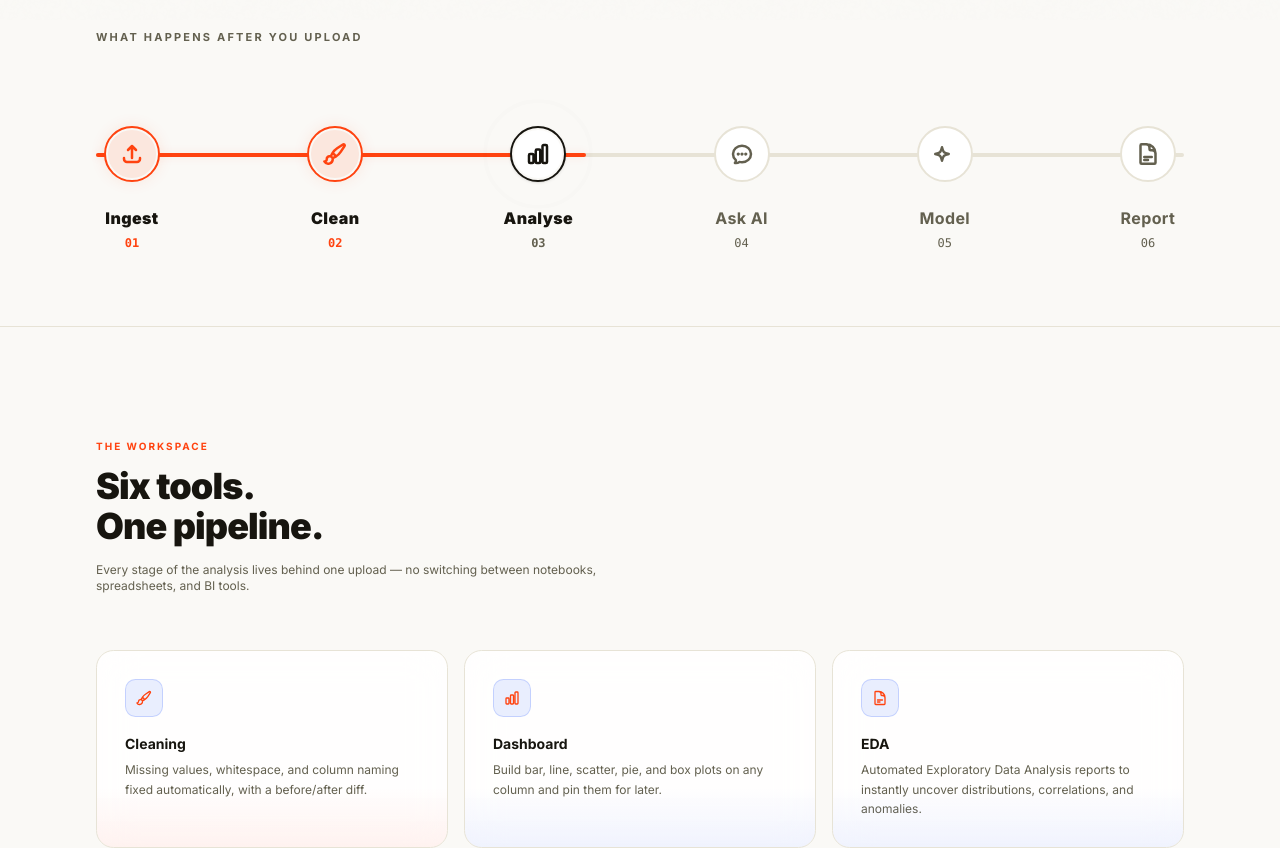
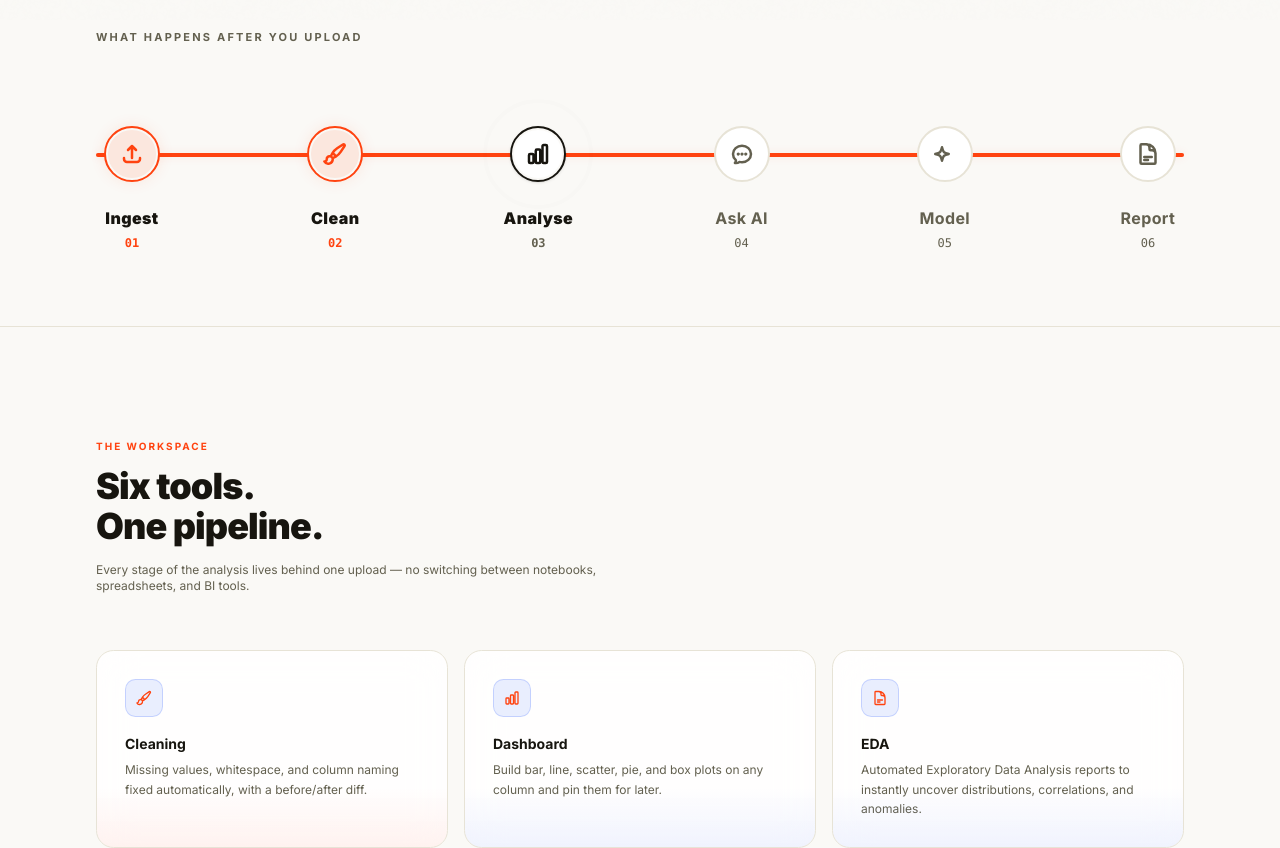
Before and after one commit to Numan-10/DataForge, a Next.js app in the folder frontend/: page / in a window 1280 px wide. Shown: the part 780-1628 px from the top of the page. Built offline with nearby package versions, Linux system fonts and the light colour scheme; no server answers; a web font is replaced by a local one.

Commit message:
Animate timeline line based on scroll using framer-motion

```diff
--- a/frontend/src/app/components/landing/ProcessTimeline.tsx
+++ b/frontend/src/app/components/landing/ProcessTimeline.tsx
@@ -1,20 +1,40 @@
 "use client";
 
-import React from "react";
+import React, { useRef } from "react";
+import { motion, useScroll, useTransform } from "framer-motion";
 
 export default function ProcessTimeline() {
+  const containerRef = useRef<HTMLDivElement>(null);
+
+  const { scrollYProgress } = useScroll({
+    target: containerRef,
+    offset: ["start 85%", "end 45%"] // Starts filling when container enters 85% of screen, finishes when it reaches 45%
+  });
+
+  const widthProgress = useTransform(scrollYProgress, [0, 1], ["0%", "100%"]);
+  const heightProgress = useTransform(scrollYProgress, [0, 1], ["0%", "100%"]);
+
   return (
     <div className="max-w-6xl mx-auto px-5 md:px-8 w-full mt-24 mb-10 pb-6 text-center md:text-left">
       <p className="text-[11px] font-bold uppercase tracking-[0.2em] mb-12 md:mb-20" style={{ color: "var(--txt-m)" }}>
         What happens after you upload
       </p>
 
-      <div className="relative flex flex-col md:flex-row items-center justify-between w-full px-2 gap-y-12 md:gap-y-0">
+      <div ref={containerRef} className="relative flex flex-col md:flex-row items-center justify-between w-full px-2 gap-y-12 md:gap-y-0">
         {/* Background line */}
         <div className="absolute top-0 md:top-[27px] left-1/2 md:left-0 -translate-x-1/2 md:translate-x-0 w-[2px] md:w-full h-full md:h-[4px] rounded-full" style={{ background: "var(--border)", zIndex: 0 }}></div>
 
-        {/* Active line gradient */}
-        <div className="absolute top-0 md:top-[27px] left-1/2 md:left-0 -translate-x-1/2 md:translate-x-0 w-[2px] md:w-[45%] h-[45%] md:h-[4px] rounded-full" style={{ zIndex: 1, background: "var(--accent)", boxShadow: "0 0 10px var(--glow)" }}></div>
+        {/* Active line gradient (Mobile) */}
+        <motion.div
+          className="md:hidden absolute top-0 left-1/2 -translate-x-1/2 w-[2px] rounded-full"
+          style={{ zIndex: 1, background: "var(--accent)", boxShadow: "0 0 10px var(--glow)", height: heightProgress }}
+        />
+
+        {/* Active line gradient (Desktop) */}
+        <motion.div
+          className="hidden md:block absolute top-[27px] left-0 h-[4px] rounded-full"
+          style={{ zIndex: 1, background: "var(--accent)", boxShadow: "0 0 10px var(--glow)", width: widthProgress }}
+        />
 
         {/* Step 1 - Ingest (done) */}
         <div className="relative z-10 flex flex-col items-center group cursor-default w-full md:w-auto">
```
